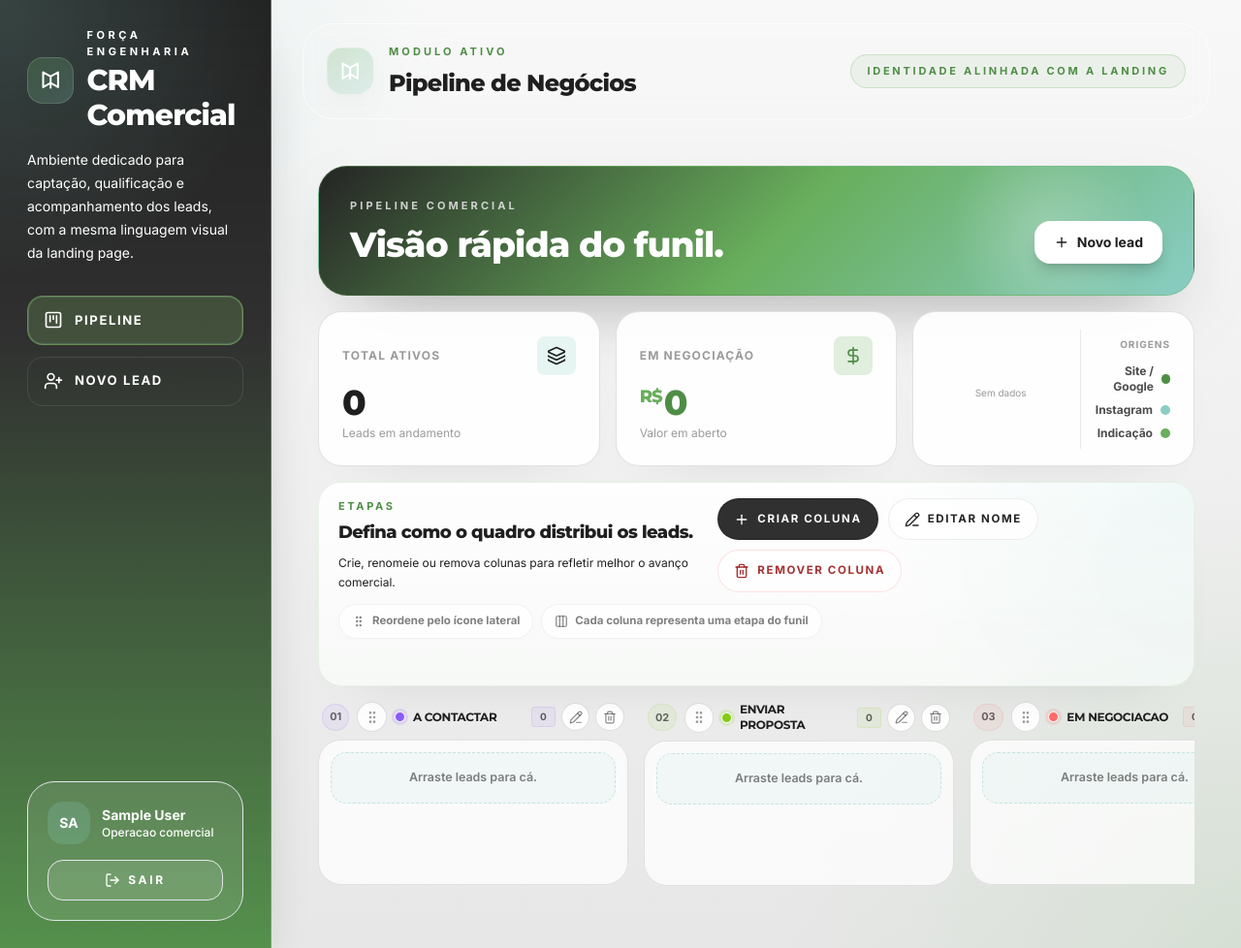
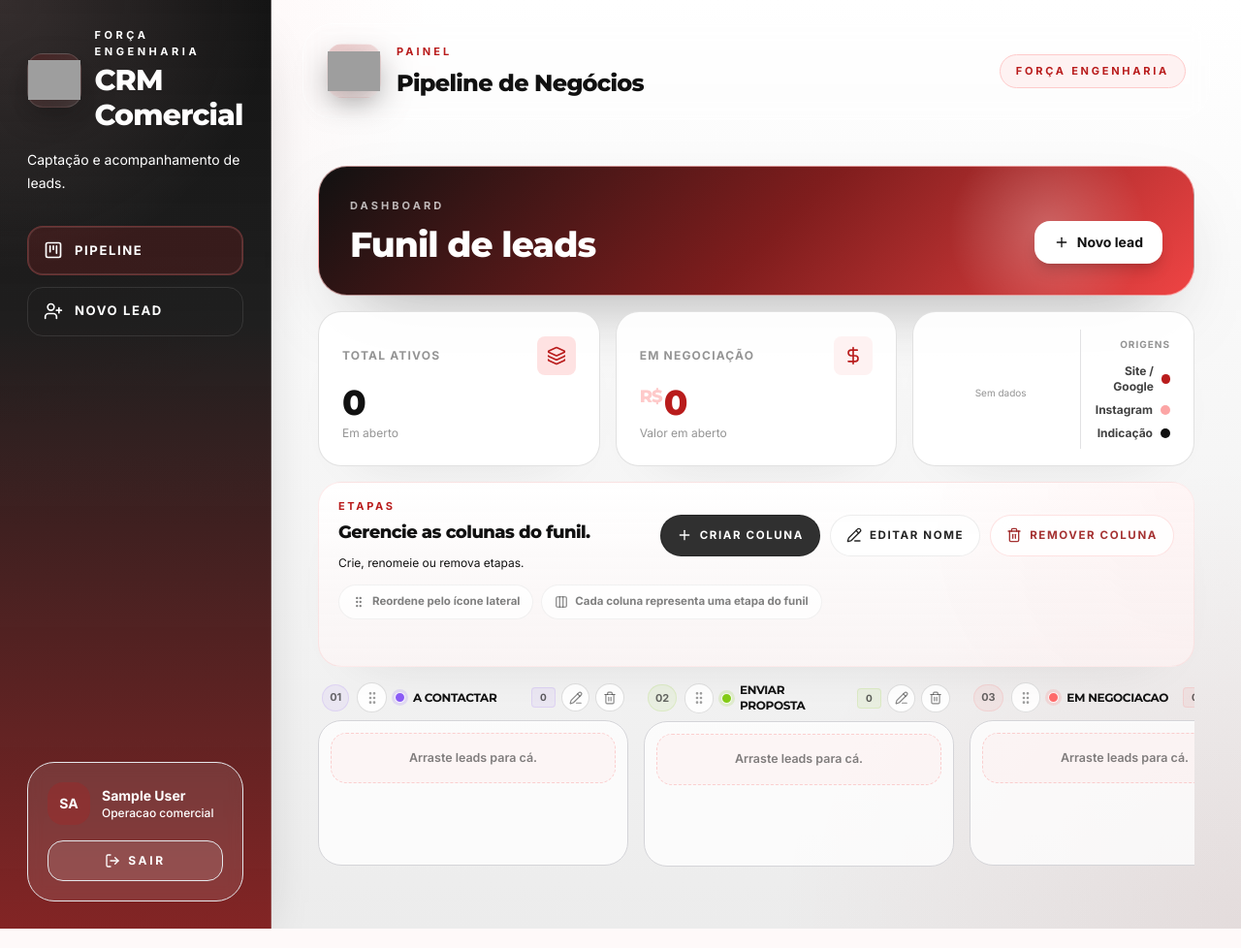
Before and after one commit to miguelbento189-lang/crm-sistema, a Django app: page /sistema/crm/pipeline/ in a window 1280 px wide. Shown: the whole page at 97% size. Run offline with Django 5.2, Linux system fonts and the light colour scheme; the visitor is signed in with stand-in values (Sample User, id 1); data comes from the database, SQL or seed files in the repository; data that the repository does not hold is empty; some libraries are stand-ins or nearby versions; grey boxes are pictures that could not be loaded.

Commit message:
feat: refresh crm branding and dashboard palette

```diff
--- a/crm/templates/crm/crm_dashboard.html
+++ b/crm/templates/crm/crm_dashboard.html
@@ -263,16 +263,16 @@
 
     .stage-handle:hover {
         transform: translateY(-1px);
-        border-color: rgba(137, 205, 196, 0.45);
-        background: rgba(137, 205, 196, 0.12);
+        border-color: rgba(248, 113, 113, 0.24);
+        background: rgba(254, 202, 202, 0.18);
         color: rgba(36, 36, 36, 0.75);
     }
 
     .stage-empty {
-        border: 1px dashed rgba(137, 205, 196, 0.42);
+        border: 1px dashed rgba(248, 113, 113, 0.28);
         border-radius: 1rem;
         padding: 1rem;
-        background: rgba(137, 205, 196, 0.08);
+        background: rgba(254, 202, 202, 0.14);
         color: rgba(36, 36, 36, 0.58);
         font-size: 0.78rem;
         font-weight: 600;
@@ -360,15 +360,15 @@
     .stage-manager-shell {
         position: relative;
         overflow: hidden;
-        border: 1px solid rgba(104, 174, 92, 0.14);
-        background: linear-gradient(180deg, rgba(255, 255, 255, 0.94), rgba(248, 250, 248, 0.88));
+        border: 1px solid rgba(248, 113, 113, 0.14);
+        background: linear-gradient(180deg, rgba(255, 255, 255, 0.94), rgba(250, 244, 244, 0.88));
     }
 
     .stage-manager-shell::after {
         content: '';
         position: absolute;
         inset: 0;
-        background: radial-gradient(circle at top right, rgba(137, 205, 196, 0.12), transparent 34%);
+        background: radial-gradient(circle at top right, rgba(254, 202, 202, 0.18), transparent 34%);
         pointer-events: none;
     }
 
@@ -452,7 +452,7 @@
 
 
 
-    <div class="dashboard-reveal relative overflow-hidden rounded-[30px] border border-primary/35 bg-[linear-gradient(135deg,#242424_0%,#68ae5c_52%,#89cdc4_100%)] px-6 py-7 md:px-8 md:py-8 text-white shadow-[0_30px_80px_-40px_rgba(36,36,36,0.55)]">
+    <div class="dashboard-reveal relative overflow-hidden rounded-[30px] border border-red-200/70 bg-[linear-gradient(135deg,#111111_0%,#7f1d1d_52%,#ef4444_100%)] px-6 py-7 md:px-8 md:py-8 text-white shadow-[0_30px_80px_-40px_rgba(36,36,36,0.55)]">
 
         <div class="absolute inset-y-0 right-0 w-1/3 bg-[radial-gradient(circle_at_center,rgba(255,255,255,0.24),transparent_62%)]"></div>
 
@@ -460,9 +460,9 @@
 
             <div class="max-w-3xl">
 
-                <p class="text-[11px] font-black uppercase tracking-[0.28em] text-soft/90">Pipeline Comercial</p>
-
-                <h2 class="mt-3 text-3xl font-black tracking-tight text-white md:text-4xl">Visão rápida do funil.</h2>
+                <p class="text-[11px] font-black uppercase tracking-[0.28em] text-white/70">Dashboard</p>
+
+                <h2 class="mt-3 text-3xl font-black tracking-tight text-white md:text-4xl">Funil de leads</h2>
 
             </div>
 
@@ -490,7 +490,7 @@
 
                 <p class="text-xs font-bold text-charcoal/45 uppercase tracking-widest">Total Ativos</p>
 
-                <div class="w-10 h-10 bg-accent/20 rounded-lg flex items-center justify-center text-charcoal">
+                <div class="w-10 h-10 bg-red-100 rounded-lg flex items-center justify-center text-secondary">
 
                     <i data-lucide="layers" class="w-5 h-5"></i>
 
@@ -500,7 +500,7 @@
 
             <h3 class="text-4xl font-extrabold text-charcoal">{{ kpi_total_ativos }}</h3>
 
-            <p class="text-xs text-charcoal/45 mt-1">Leads em andamento</p>
+            <p class="text-xs text-charcoal/45 mt-1">Em aberto</p>
 
         </div>
 
@@ -512,7 +512,7 @@
 
                 <p class="text-xs font-bold text-charcoal/45 uppercase tracking-widest">Em Negociação</p>
 
-                <div class="w-10 h-10 bg-primary/20 rounded-lg flex items-center justify-center text-secondary">
+                <div class="w-10 h-10 bg-red-50 rounded-lg flex items-center justify-center text-secondary">
 
                     <i data-lucide="dollar-sign" class="w-5 h-5"></i>
 
@@ -522,7 +522,7 @@
 
             <h3 class="text-4xl font-extrabold text-secondary tracking-tight">
 
-                <span class="text-lg align-top mr-0.5 text-primary">R$</span>{{ kpi_valor_negociacao|floatformat:0 }}
+                <span class="text-lg align-top mr-0.5 text-red-200">R$</span>{{ kpi_valor_negociacao|floatformat:0 }}
 
             </h3>
 
@@ -546,9 +546,9 @@
 
                 <div class="flex items-center justify-end gap-2"><span class="text-xs font-bold text-charcoal/80">Site / Google</span><span class="w-2.5 h-2.5 rounded-full bg-secondary"></span></div>
 
-                <div class="flex items-center justify-end gap-2"><span class="text-xs font-bold text-charcoal/80">Instagram</span><span class="w-2.5 h-2.5 rounded-full bg-accent"></span></div>
-
-                <div class="flex items-center justify-end gap-2"><span class="text-xs font-bold text-charcoal/80">Indicação</span><span class="w-2.5 h-2.5 rounded-full bg-primary"></span></div>
+                <div class="flex items-center justify-end gap-2"><span class="text-xs font-bold text-charcoal/80">Instagram</span><span class="w-2.5 h-2.5 rounded-full bg-red-300"></span></div>
+
+                <div class="flex items-center justify-end gap-2"><span class="text-xs font-bold text-charcoal/80">Indicação</span><span class="w-2.5 h-2.5 rounded-full bg-charcoal"></span></div>
 
             </div>
 
@@ -560,8 +560,8 @@
         <div class="relative z-10 flex flex-col gap-4 lg:flex-row lg:items-center lg:justify-between">
             <div class="max-w-xl">
                 <p class="text-[11px] font-black uppercase tracking-[0.24em] text-secondary">Etapas</p>
-                <h3 class="mt-1 text-lg font-black text-charcoal">Defina como o quadro distribui os leads.</h3>
-                <p class="mt-2 text-xs leading-5 text-charcoal/48">Crie, renomeie ou remova colunas para refletir melhor o avanço comercial.</p>
+                <h3 class="mt-1 text-lg font-black text-charcoal">Gerencie as colunas do funil.</h3>
+                <p class="mt-2 text-xs leading-5 text-charcoal/48">Crie, renomeie ou remova etapas.</p>
             </div>
 
             <div class="flex flex-wrap items-center gap-2.5">
@@ -1491,7 +1491,7 @@
 
             chart: { type: 'donut', width: 160, height: 160, parentHeightOffset: 0 },
 
-            colors: ['#68ae5c', '#89cdc4', '#8bc269', '#242424'],
+            colors: ['#b91c1c', '#f87171', '#111111', '#a1a1aa'],
 
             stroke: { width: 0 },
 
--- a/crm/templates/crm/pipeline_base.html
+++ b/crm/templates/crm/pipeline_base.html
@@ -12,11 +12,11 @@
       theme: {
         extend: {
             colors: {
-            primary: '#68ae5c',
-            accent: '#89cdc4',
-            secondary: '#4f8d46',
-            charcoal: '#1f1f1f',
-            soft: '#e0e0e0',
+            primary: '#f5f5f5',
+            accent: '#fecaca',
+            secondary: '#b91c1c',
+            charcoal: '#111111',
+            soft: '#d4d4d8',
           },
         },
       },
@@ -27,19 +27,19 @@
   <link href="https://fonts.googleapis.com/css2?family=Montserrat:wght@700;800&family=Inter:wght@400;500;600;700&display=swap" rel="stylesheet">
   <style>
     :root {
-      --crm-primary: #68ae5c;
-      --crm-accent: #89cdc4;
-      --crm-secondary: #4f8d46;
-      --crm-charcoal: #1f1f1f;
-      --crm-soft: #e0e0e0;
+      --crm-primary: #f5f5f5;
+      --crm-accent: #fecaca;
+      --crm-secondary: #b91c1c;
+      --crm-charcoal: #111111;
+      --crm-soft: #d4d4d8;
     }
 
     body {
       font-family: 'Inter', sans-serif;
       background:
-        radial-gradient(circle at top left, rgba(137, 205, 196, 0.18), transparent 28%),
-        radial-gradient(circle at bottom right, rgba(104, 174, 92, 0.14), transparent 30%),
-        linear-gradient(180deg, #f8f8f8 0%, #efefef 54%, #e7e7e7 100%);
+        radial-gradient(circle at top left, rgba(239, 68, 68, 0.08), transparent 28%),
+        radial-gradient(circle at bottom right, rgba(127, 29, 29, 0.08), transparent 30%),
+        linear-gradient(180deg, #ffffff 0%, #f5f5f5 54%, #ececec 100%);
       color: var(--crm-charcoal);
     }
 
@@ -56,8 +56,8 @@
 
     .pipeline-sidebar {
       background:
-        radial-gradient(circle at top left, rgba(137, 205, 196, 0.2), transparent 28%),
-        linear-gradient(180deg, rgba(31, 31, 31, 0.99), rgba(31, 31, 31, 0.92) 35%, rgba(79, 141, 70, 0.96));
+        radial-gradient(circle at top left, rgba(254, 202, 202, 0.14), transparent 28%),
+        linear-gradient(180deg, rgba(17, 17, 17, 0.99), rgba(17, 17, 17, 0.94) 35%, rgba(127, 29, 29, 0.96));
       color: white;
       border-right: 1px solid rgba(221, 221, 221, 0.22);
       box-shadow: 0 28px 60px -34px rgba(31, 31, 31, 0.48);
@@ -70,22 +70,23 @@
     }
 
     .brand-mark {
-      width: 3rem;
-      height: 3rem;
+      width: 3.5rem;
+      height: 3.5rem;
       border-radius: 1rem;
       display: inline-flex;
       align-items: center;
       justify-content: center;
-      background: linear-gradient(145deg, rgba(104, 174, 92, 0.24), rgba(137, 205, 196, 0.22));
+      background: linear-gradient(145deg, rgba(185, 28, 28, 0.2), rgba(254, 202, 202, 0.16));
       border: 1px solid rgba(255, 255, 255, 0.14);
       box-shadow: 0 14px 30px -20px rgba(0, 0, 0, 0.5);
       flex: 0 0 auto;
     }
 
-    .brand-mark svg {
-      width: 1.65rem;
-      height: 1.65rem;
-      color: white;
+    .brand-mark img {
+      width: 100%;
+      height: auto;
+      object-fit: contain;
+      filter: drop-shadow(0 10px 16px rgba(0, 0, 0, 0.28));
     }
 
     .pipeline-link {
@@ -103,21 +104,21 @@
     }
 
     .pipeline-link:hover {
-      background: rgba(137, 205, 196, 0.18);
-      border-color: rgba(137, 205, 196, 0.4);
+      background: rgba(254, 202, 202, 0.1);
+      border-color: rgba(248, 113, 113, 0.24);
       box-shadow: 0 18px 30px -26px rgba(0, 0, 0, 0.45);
       transform: translateY(-2px);
     }
 
     .pipeline-link.is-active {
-      background: rgba(139, 194, 105, 0.22);
-      border-color: rgba(139, 194, 105, 0.55);
-      box-shadow: inset 0 0 0 1px rgba(137, 205, 196, 0.22);
+      background: rgba(185, 28, 28, 0.18);
+      border-color: rgba(248, 113, 113, 0.28);
+      box-shadow: inset 0 0 0 1px rgba(254, 202, 202, 0.14);
     }
 
     .message-card {
       border-radius: 1rem;
-      border: 1px solid rgba(137, 205, 196, 0.35);
+      border: 1px solid rgba(248, 113, 113, 0.22);
       background: rgba(255, 255, 255, 0.9);
       padding: 0.9rem 1rem;
       box-shadow: 0 18px 40px -32px rgba(36, 36, 36, 0.22);
@@ -132,7 +133,7 @@
     }
 
     .panel-surface:hover {
-      border-color: rgba(137, 205, 196, 0.5);
+      border-color: rgba(248, 113, 113, 0.22);
       box-shadow: 0 28px 70px -46px rgba(36, 36, 36, 0.28);
       transform: translateY(-2px);
     }
@@ -146,13 +147,13 @@
     }
 
     .input-shell:hover {
-      border-color: rgba(137, 205, 196, 0.58);
+      border-color: rgba(248, 113, 113, 0.32);
       background: white;
     }
 
     .input-shell:focus {
-      border-color: rgba(104, 174, 92, 0.82);
-      box-shadow: 0 0 0 4px rgba(137, 205, 196, 0.18);
+      border-color: rgba(185, 28, 28, 0.78);
+      box-shadow: 0 0 0 4px rgba(254, 202, 202, 0.22);
       background: white;
       transform: translateY(-1px);
     }
@@ -206,17 +207,14 @@
         <div>
           <div class="brand-lockup">
             <div class="brand-mark" aria-hidden="true">
-              <svg viewBox="0 0 24 24" fill="none" stroke="currentColor" stroke-width="1.8" stroke-linecap="round" stroke-linejoin="round">
-                <path d="M5 19V5l7 4 7-4v14l-7-4-7 4Z" />
-                <path d="M12 9.5v10" />
-              </svg>
+              <img src="https://www.forcaeng.com.br/images/logo.png" alt="Força Engenharia">
             </div>
             <div>
               <p class="text-[11px] font-black uppercase tracking-[0.32em] text-white/72">Força Engenharia</p>
               <h1 class="mt-1 text-3xl font-black text-white">CRM Comercial</h1>
             </div>
           </div>
-          <p class="mt-4 max-w-xs text-sm leading-6 text-white/82">Ambiente dedicado para captação, qualificação e acompanhamento dos leads, com a mesma linguagem visual da landing page.</p>
+          <p class="mt-4 max-w-xs text-sm leading-6 text-white/72">Captação e acompanhamento de leads.</p>
         </div>
 
         <nav class="grid gap-3">
@@ -232,7 +230,7 @@
 
         <div class="mt-auto rounded-[1.75rem] border border-white/12 bg-white/10 p-5 backdrop-blur">
           <div class="flex items-center gap-3">
-            <div class="flex h-11 w-11 items-center justify-center rounded-2xl bg-[rgba(137,205,196,0.22)] text-sm font-black uppercase text-white">
+            <div class="flex h-11 w-11 items-center justify-center rounded-2xl bg-[rgba(185,28,28,0.24)] text-sm font-black uppercase text-white">
               {{ user.username|default:'CRM'|slice:':2' }}
             </div>
             <div class="min-w-0">
@@ -242,7 +240,7 @@
           </div>
           <form action="{% url 'product_logout' %}" method="post" class="mt-4">
             {% csrf_token %}
-            <button type="submit" class="inline-flex w-full items-center justify-center gap-2 rounded-2xl border border-white/16 bg-white/10 px-4 py-3 text-xs font-black uppercase tracking-[0.22em] text-white transition hover:bg-[rgba(137,205,196,0.18)]">
+            <button type="submit" class="inline-flex w-full items-center justify-center gap-2 rounded-2xl border border-white/16 bg-white/10 px-4 py-3 text-xs font-black uppercase tracking-[0.22em] text-white transition hover:bg-[rgba(185,28,28,0.18)]">
               <i data-lucide="log-out" class="h-4 w-4"></i>
               Sair
             </button>
@@ -257,18 +255,15 @@
           <div class="flex flex-col gap-4 md:flex-row md:items-center md:justify-between">
             <div class="flex items-center gap-4">
               <div class="brand-mark text-charcoal" aria-hidden="true">
-                <svg viewBox="0 0 24 24" fill="none" stroke="currentColor" stroke-width="1.8" stroke-linecap="round" stroke-linejoin="round">
-                  <path d="M5 19V5l7 4 7-4v14l-7-4-7 4Z" />
-                  <path d="M12 9.5v10" />
-                </svg>
+                <img src="https://www.forcaeng.com.br/images/logo.png" alt="Força Engenharia">
               </div>
               <div>
-                <p class="text-[11px] font-black uppercase tracking-[0.28em] text-secondary">Modulo ativo</p>
+                <p class="text-[11px] font-black uppercase tracking-[0.28em] text-secondary">Painel</p>
                 <h2 class="mt-2 text-2xl font-black text-charcoal">{% block header_title %}CRM Pipeline{% endblock %}</h2>
               </div>
             </div>
-            <div class="hidden rounded-full border border-primary/25 bg-[rgba(104,174,92,0.08)] px-4 py-2 text-[11px] font-bold uppercase tracking-[0.25em] text-secondary md:inline-flex">
-              Identidade alinhada com a landing
+            <div class="hidden rounded-full border border-red-200 bg-red-50 px-4 py-2 text-[11px] font-bold uppercase tracking-[0.25em] text-secondary md:inline-flex">
+              Força Engenharia
             </div>
           </div>
         </div>
@@ -278,7 +273,7 @@
         {% if messages %}
           <div class="mb-6 grid gap-3">
             {% for message in messages %}
-              <div class="message-card text-sm font-semibold {% if message.tags == 'error' %}border-red-200 text-red-700{% elif message.tags == 'success' %}border-primary/50 text-secondary{% else %}text-charcoal/80{% endif %}">
+              <div class="message-card text-sm font-semibold {% if message.tags == 'error' %}border-red-200 text-red-700{% elif message.tags == 'success' %}border-red-200 text-secondary{% else %}text-charcoal/80{% endif %}">
                 {{ message }}
               </div>
             {% endfor %}
```
Also changed, not shown: other parts of crm/templates/crm/crm_dashboard.html (+26 -26 lines), crm/templates/crm/cadastrar_lead.html (+6 -6 lines), crm/templates/crm/lead_detail.html (+12 -12 lines), crm/templates/crm/lead_form.html (+11 -11 lines), crm/templates/registration/login.html (+30 -39 lines).
